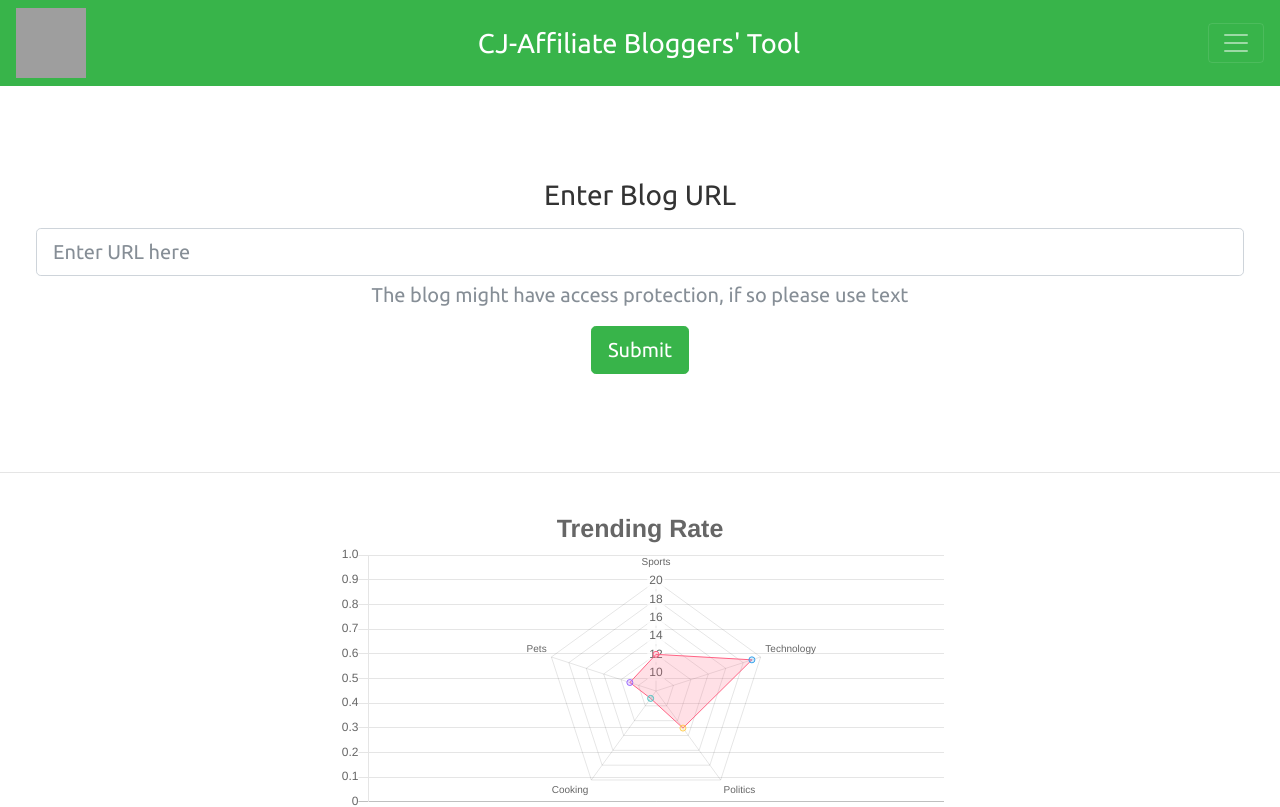
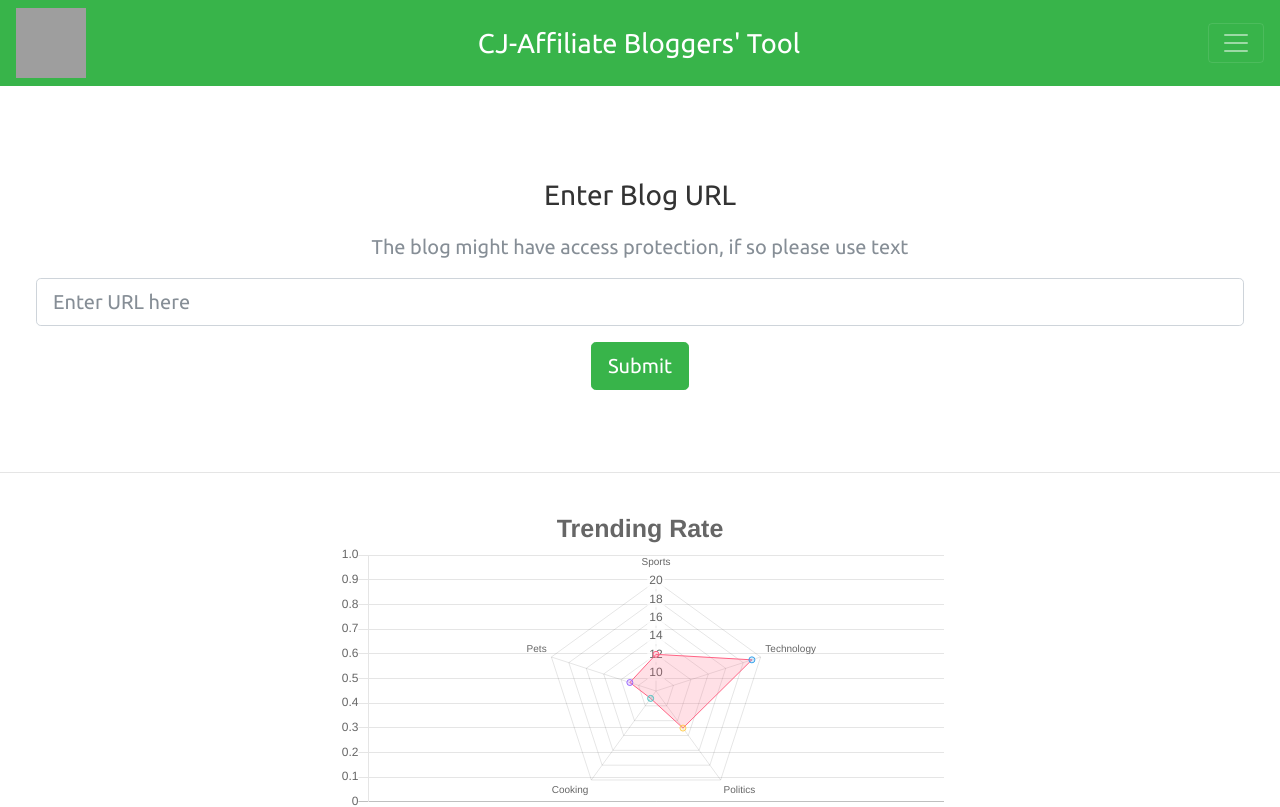
Before and after one commit to minliaoli/CJ-Affiliate-Project, a React (Create React App) app: page / in a window 1280 px wide. Shown: the top 807 px of the page. Built offline with nearby package versions, Linux system fonts and the light colour scheme; grey boxes are pictures that could not be loaded.

Commit message:
rearrange again

```diff
--- a/src/components/BlogText.js
+++ b/src/components/BlogText.js
@@ -44,14 +44,14 @@ export class BlogText extends Component {
                 <form onSubmit={this.handleSubmit} className="text-center">
                     <div className="form-group">
                         {/* <label htmlFor="exampleFormControlTextarea4">Enter blog text:</label> */}
-
+                        <p id="urlHelp" className="form-text text-muted">The blog must be under 5000 characters!</p>
                         <textarea value={this.state.value} onChange={this.handleChange}
                         maxLength="5000"
                         className="form-control form-control-lg"
                         id="exampleFormControlTextarea4" rows="5"
                         placeholder="Enter blog here"></textarea>
 
-                        <p id="urlHelp" className="form-text text-muted">The blog must be under 5000 characters!</p>
+
                         <button type="submit" className="btn btn-success mb-2 btn-lg">submit</button>
                     </div>
                 </form>
--- a/src/components/BlogUrl.js
+++ b/src/components/BlogUrl.js
@@ -33,10 +33,10 @@ export class BlogUrl extends Component {
                 <h3 className="text-center">Enter Blog URL</h3>
                 <form onSubmit={this.handleSubmit} className="text-center form-control-lg">
                     <div className="form-group">
-                    {/* <label htmlFor="urlInput">Enter URL</label> */}
-                    <input type="url" className="form-control form-control-lg" id="urlInput" aria-describedby="urlHelp"
-                    value={this.state.value} onChange={this.handleChange} placeholder="Enter URL here"/>
-                    <p id="urlHelp" className="form-text text-muted">The blog might have access protection, if so please use text</p>
+                        <p id="urlHelp" className="form-text text-muted">The blog might have access protection, if so please use text</p>
+                        {/* <label htmlFor="urlInput">Enter URL</label> */}
+                        <input type="url" className="form-control form-control-lg" id="urlInput" aria-describedby="urlHelp"
+                        value={this.state.value} onChange={this.handleChange} placeholder="Enter URL here"/>
                     </div>
 
                     <button type="submit" className="btn btn-success btn-lg">Submit</button>
```
